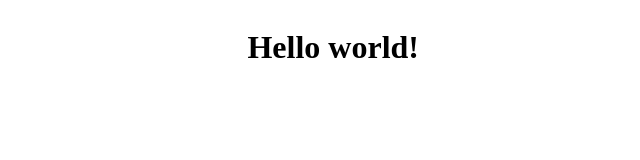
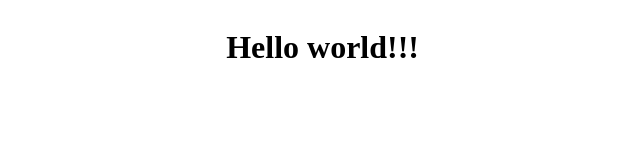
Before and after one commit to MyFinProject/frontend, a Vue app: page / in a window 1280 px wide. Shown: the top 160 px of the page, without its empty margins (221-861 px from the left). Built offline with nearby package versions, Linux system fonts and the light colour scheme.

Commit message:
My second coomit

```diff
--- a/src/App.vue
+++ b/src/App.vue
@@ -2,7 +2,7 @@
 </script>
 
 <template>
-  <h1>Hello world!</h1>
+  <h1>Hello world!!!</h1>
 </template>
 
 <style scoped>
```
